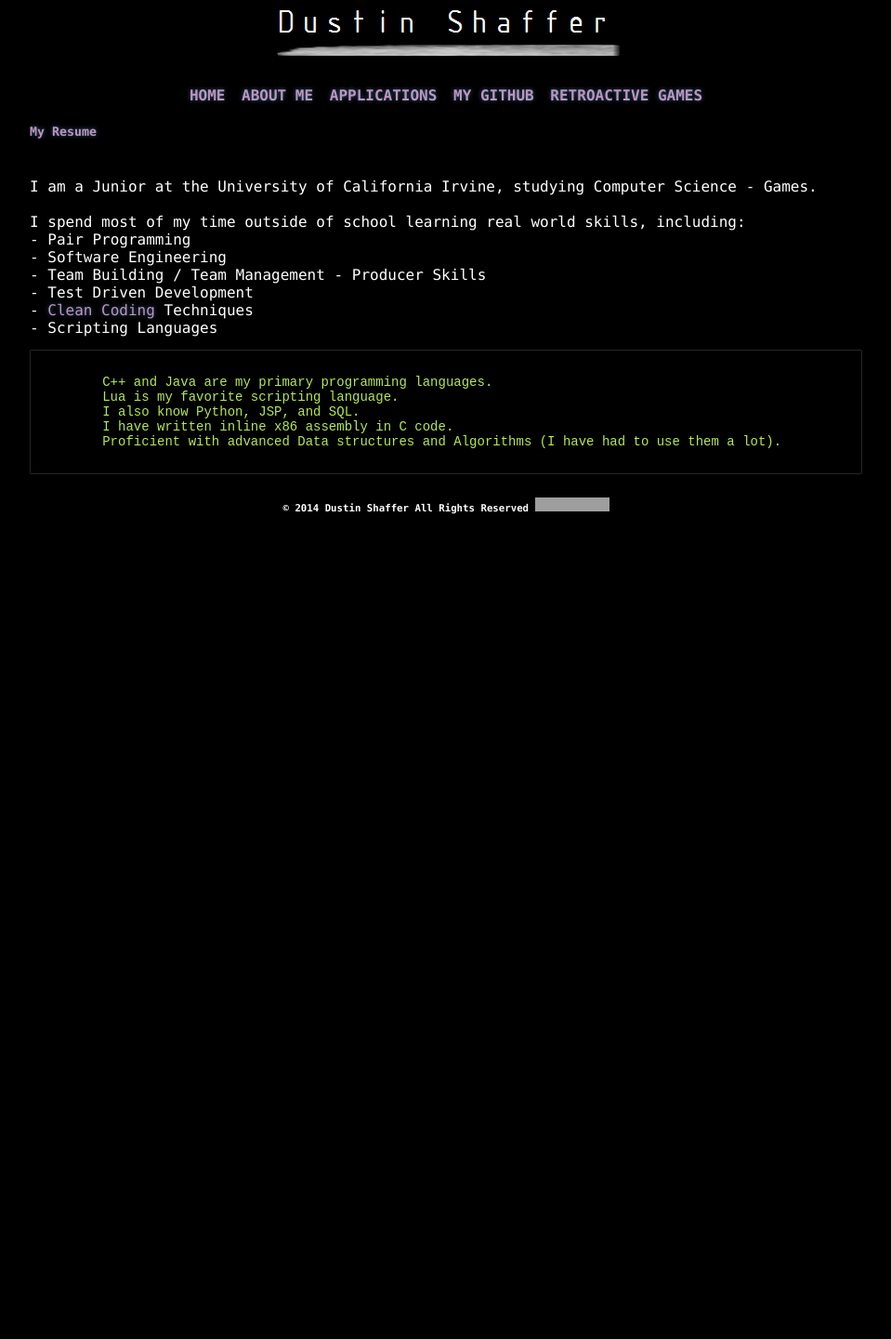
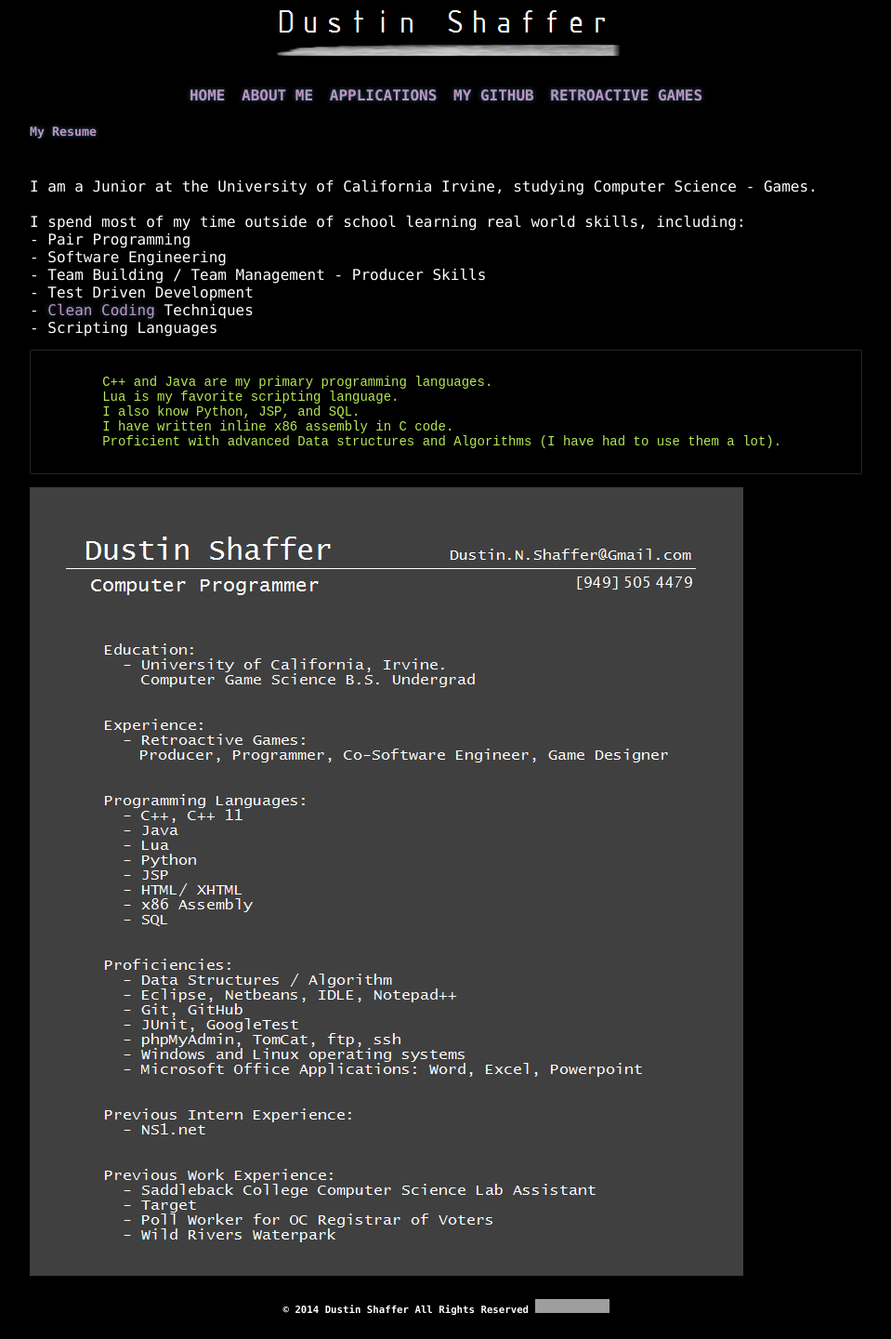
Before and after one commit to misterdustinface/misterdustinface.github.io, a Jekyll site: the page built from pages/xaboutMe.html, in a window 1280 px wide. Shown: the whole page at 93% size, without its empty margins (160-1119 px from the left). Built offline with Jekyll 4.4.1, drawn with Linux system fonts in a browser that asks for light colours; nearby versions of some CDN libraries; a style sheet for code colours, icons or effects is not loaded; before the commit the page ends 900 px from its top, so only the background shows below that; grey boxes are pictures that could not be loaded.

Commit message:
Update xaboutMe.html

```diff
--- a/pages/xaboutMe.html
+++ b/pages/xaboutMe.html
@@ -33,5 +33,7 @@ title:  About Me
 </code>
 </pre>
 
+<img src="http://misterdustinface.github.io/documents/Dustin_Shaffer.png" alt="Resume">
+
 </section>
 </div>
```
